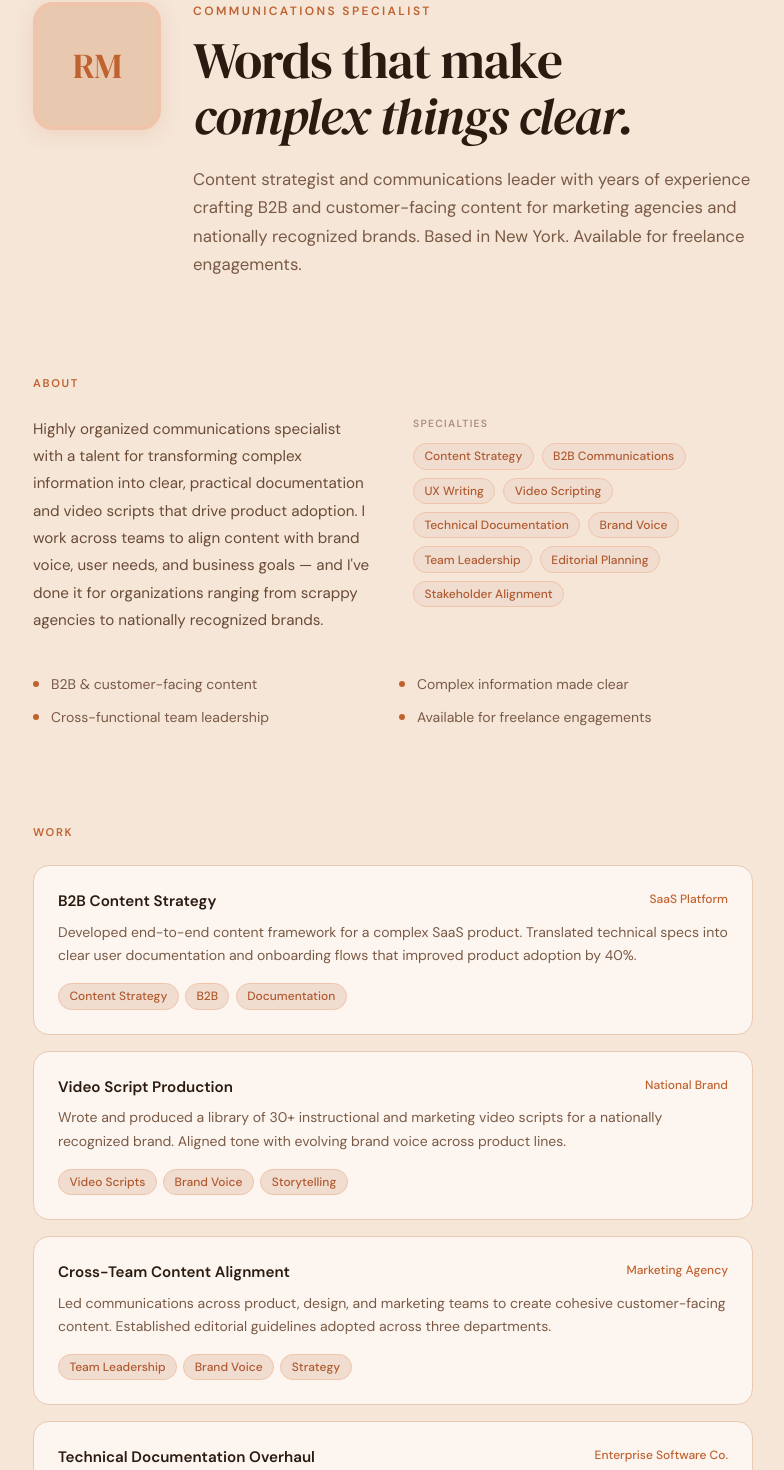
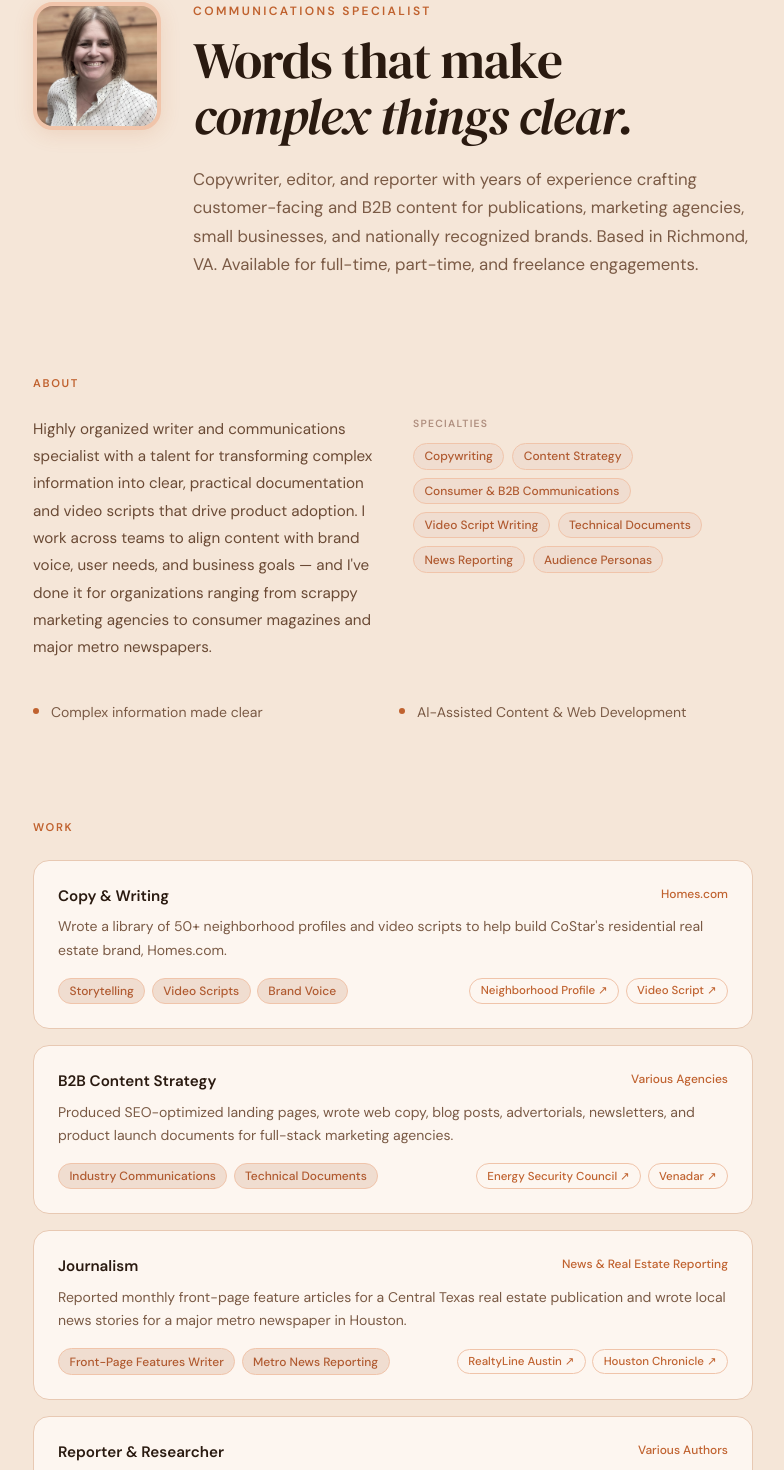
Before and after one commit to rikism-oss/portfolio-website, a React (Vite) app: page / in a window 1280 px wide. Shown: the part 110-1580 px from the top of the page, without its empty margins (247-1031 px from the left). Built offline with nearby package versions, Linux system fonts and the light colour scheme.

Commit message:
added profile pic and wired into page

```diff
--- a/src/App.jsx
+++ b/src/App.jsx
@@ -1,45 +1,59 @@
 import { useState } from "react";
+import portfolioImg from "./assets/Portfolio-photo.jpeg";
 
 const NAV_LINKS = ["About", "Work", "Contact"];
 
 const PROJECTS = [
   {
-    title: "B2B Content Strategy",
-    client: "SaaS Platform",
-    tags: ["Content Strategy", "B2B", "Documentation"],
-    desc: "Developed end-to-end content framework for a complex SaaS product. Translated technical specs into clear user documentation and onboarding flows that improved product adoption by 40%.",
+    title: "Copy &  Writing",
+    client: "Homes.com",
+    tags: ["Storytelling", "Video Scripts", "Brand Voice"],
+    desc: "Wrote a library of 50+ neighborhood profiles and video scripts to help build CoStar's residential real estate brand, Homes.com.",
+    links: [
+      { label: "Neighborhood Profile", url: "https://www.homes.com/local-guide/austin-tx/legend-oaks-neighborhood/" },
+      { label: "Video Script", url: "https://www.homes.com/local-guide/austin-tx/legend-oaks-neighborhood/?dk=v6de4wd42r9rj" },
+    ],
   },
   {
-    title: "Video Script Production",
-    client: "National Brand",
-    tags: ["Video Scripts", "Brand Voice", "Storytelling"],
-    desc: "Wrote and produced a library of 30+ instructional and marketing video scripts for a nationally recognized brand. Aligned tone with evolving brand voice across product lines.",
+    title: "B2B Content Strategy",
+    client: "Various Agencies",
+    tags: ["Industry Communications", "Technical Documents"],
+    desc: "Produced SEO-optimized landing pages, wrote web copy, blog posts, advertorials, newsletters, and product launch documents for full-stack marketing agencies.",
+    links: [
+      { label: "Energy Security Council", url: "https://rikimarkowitz.wordpress.com/wp-content/uploads/2011/10/patch-security.pdf" },
+      { label: "Venadar", url: "https://rikimarkowitz.wordpress.com/wp-content/uploads/2011/10/cobra-verde-exec-summary-sample.pdf" },
+    ],
   },
   {
-    title: "Cross-Team Content Alignment",
-    client: "Marketing Agency",
-    tags: ["Team Leadership", "Brand Voice", "Strategy"],
-    desc: "Led communications across product, design, and marketing teams to create cohesive customer-facing content. Established editorial guidelines adopted across three departments.",
+    title: "Journalism",
+    client: "News & Real Estate Reporting",
+    tags: ["Front-Page Features Writer", "Metro News Reporting"],
+    desc: "Reported monthly front-page feature articles for a Central Texas real estate publication and wrote local news stories for a major metro newspaper in Houston.",
+    links: [
+      { label: "RealtyLine Austin", url: "https://issuu.com/realtyline/docs/digital_september_2021/" },
+      { label: "Houston Chronicle", url: "https://rikimarkowitz.wordpress.com/wp-content/uploads/2011/10/war-vet.pdf" },
+    ],
   },
   {
-    title: "Technical Documentation Overhaul",
-    client: "Enterprise Software Co.",
-    tags: ["Documentation", "UX Writing", "Content Design"],
-    desc: "Audited and rewrote a 200-page technical documentation suite. Structured complex information into scannable, user-centered content that reduced support ticket volume significantly.",
+    title: "Reporter & Researcher",
+    client: "Various Authors",
+    tags: ["Research", "Fact Checking"],
+    desc: "Fact checked long-form book projects and provided supplemental reporting assistance for various authors, including New York Times Bestselling author, A.J. Jacobs.",
+    links: [
+      { label: "The Year of Living Constitutionally", url: "https://ajjacobs.com/books/the-year-of-living-constitutionally/" },
+      { label: "Rural Rebellion", url: "https://kansaspress.ku.edu/9780700640744/" },
+    ],
   },
 ];
 
 const SKILLS = [
-  "Content Strategy", "B2B Communications", "UX Writing",
-  "Video Scripting", "Technical Documentation", "Brand Voice",
-  "Team Leadership", "Editorial Planning", "Stakeholder Alignment",
+  "Copywriting", "Content Strategy", "Consumer & B2B Communications",
+  "Video Script Writing", "Technical Documents", "News Reporting", "Audience Personas",
 ];
 
 const BULLETS = [
-  "B2B & customer-facing content",
   "Complex information made clear",
-  "Cross-functional team leadership",
-  "Available for freelance engagements",
+  "AI-Assisted Content & Web Development",
 ];
 
 export default function App() {
@@ -85,6 +99,26 @@ export default function App() {
           padding: 0.2rem 0.65rem;
           border-radius: 9999px;
           font-weight: 500;
+        }
+
+        .pill-link {
+          font-size: 0.72rem;
+          font-weight: 500;
+          color: #c0622f;
+          text-decoration: none;
+          border: 1px solid #f0c4aa;
+          background: #fdf6f0;
+          padding: 0.2rem 0.65rem;
+          border-radius: 9999px;
+          display: inline-flex;
+          align-items: center;
+          gap: 0.2rem;
+          transition: background 0.2s, border-color 0.2s;
+          white-space: nowrap;
+        }
+        .pill-link:hover {
+          background: #f5e6d8;
+          border-color: #c0622f;
         }
 
         .project-card {
@@ -286,7 +320,9 @@ export default function App() {
         .proj-title { font-weight: 600; color: #2a1a10; font-size: 0.95rem; }
         .proj-client { font-size: 0.75rem; color: #c0622f; font-weight: 500; }
         .proj-desc { font-size: 0.875rem; color: #7a5a45; line-height: 1.65; margin-bottom: 1rem; }
+        .proj-footer { display: flex; justify-content: space-between; align-items: center; flex-wrap: wrap; gap: 0.5rem; }
         .proj-tags { display: flex; flex-wrap: wrap; gap: 0.4rem; }
+        .proj-links { display: flex; flex-wrap: wrap; gap: 0.4rem; }
 
         .contact-sub { font-size: 0.875rem; color: #7a5a45; line-height: 1.7; max-width: 28rem; margin-bottom: 1.5rem; }
         .contact-row { display: flex; flex-direction: column; gap: 1rem; align-items: flex-start; }
@@ -350,15 +386,19 @@ export default function App() {
         <section>
           <div className="hero-grid">
             <div className="avatar-ring">
-              <span className="avatar-initials">RM</span>
+              <img
+                src={portfolioImg}
+                alt="Portfolio Photo"
+                className="w-full h-full object-cover"
+              />
             </div>
             <div>
               <p className="eyebrow">Communications Specialist</p>
               <h1>Words that make<br /><em>complex things clear.</em></h1>
               <p className="hero-sub">
-                Content strategist and communications leader with years of experience crafting
-                B2B and customer-facing content for marketing agencies and nationally recognized brands.
-                Based in New York. Available for freelance engagements.
+                Copywriter, editor, and reporter with years of experience crafting
+                customer-facing and B2B content for publications, marketing agencies, small businesses, and nationally recognized brands.
+                Based in Richmond, VA. Available for full-time, part-time, and freelance engagements.
               </p>
             </div>
           </div>
@@ -369,11 +409,11 @@ export default function App() {
           <p className="section-label">About</p>
           <div className="about-grid">
             <p className="about-body">
-              Highly organized communications specialist with a talent for transforming
+              Highly organized writer and communications specialist with a talent for transforming
               complex information into clear, practical documentation and video scripts
               that drive product adoption. I work across teams to align content with
               brand voice, user needs, and business goals — and I've done it for
-              organizations ranging from scrappy agencies to nationally recognized brands.
+              organizations ranging from scrappy marketing agencies to consumer magazines and major metro newspapers.
             </p>
             <div>
               <p className="stack-label">Specialties</p>
@@ -405,10 +445,27 @@ export default function App() {
                   <span className="proj-client">{p.client}</span>
                 </div>
                 <p className="proj-desc">{p.desc}</p>
-                <div className="proj-tags">
-                  {p.tags.map((t) => (
-                    <span key={t} className="tag">{t}</span>
-                  ))}
+                <div className="proj-footer">
+                  <div className="proj-tags">
+                    {p.tags.map((t) => (
+                      <span key={t} className="tag">{t}</span>
+                    ))}
+                  </div>
+                  {p.links && p.links.length > 0 && (
+                    <div className="proj-links">
+                      {p.links.map((l) => (
+                        <a
+                          key={l.label}
+                          href={l.url}
+                          target="_blank"
+                          rel="noopener noreferrer"
+                          className="pill-link"
+                        >
+                          {l.label} ↗
+                        </a>
+                      ))}
+                    </div>
+                  )}
                 </div>
               </div>
             ))}
@@ -419,14 +476,13 @@ export default function App() {
         <section id="contact" style={{ scrollMarginTop: "5rem" }}>
           <p className="section-label">Contact</p>
           <p className="contact-sub">
-            Open to contract work, content strategy engagements, and interesting
-            communications challenges. Phone or email — whatever works.
+            Open to copywriting, content strategy, research & reporting, and interesting
+            communications challenges.
           </p>
           <div className="contact-row">
             <a href="mailto:rikism@gmail.com" className="cta-btn">
               Get in touch
             </a>
-
             <a href="https://www.linkedin.com/in/riki-markowitz" target="_blank" rel="noopener noreferrer" className="linkedin-link">
               <svg style={{ width: 16, height: 16 }} fill="currentColor" viewBox="0 0 24 24">
                 <path d="M20.447 20.452h-3.554v-5.569c0-1.328-.027-3.037-1.852-3.037-1.853 0-2.136 1.445-2.136 2.939v5.667H9.351V9h3.414v1.561h.046c.477-.9 1.637-1.85 3.37-1.85 3.601 0 4.267 2.37 4.267 5.455v6.286zM5.337 7.433c-1.144 0-2.063-.926-2.063-2.065 0-1.138.92-2.063 2.063-2.063 1.14 0 2.064.925 2.064 2.063 0 1.139-.925 2.065-2.064 2.065zm1.782 13.019H3.555V9h3.564v11.452zM22.225 0H1.771C.792 0 0 .774 0 1.729v20.542C0 23.227.792 24 1.771 24h20.451C23.2 24 24 23.227 24 22.271V1.729C24 .774 23.2 0 22.222 0h.003z"/>
@@ -441,7 +497,7 @@ export default function App() {
       <footer>
         <div className="footer-inner">
           <span className="footer-name">Riki Markowitz</span>
-          <span className="footer-location">New York, NY</span>
+          <span className="footer-location">Richmond, VA</span>
         </div>
       </footer>
 
```
Also changed, not shown: src/assets/Portfolio-photo.jpeg (added).
